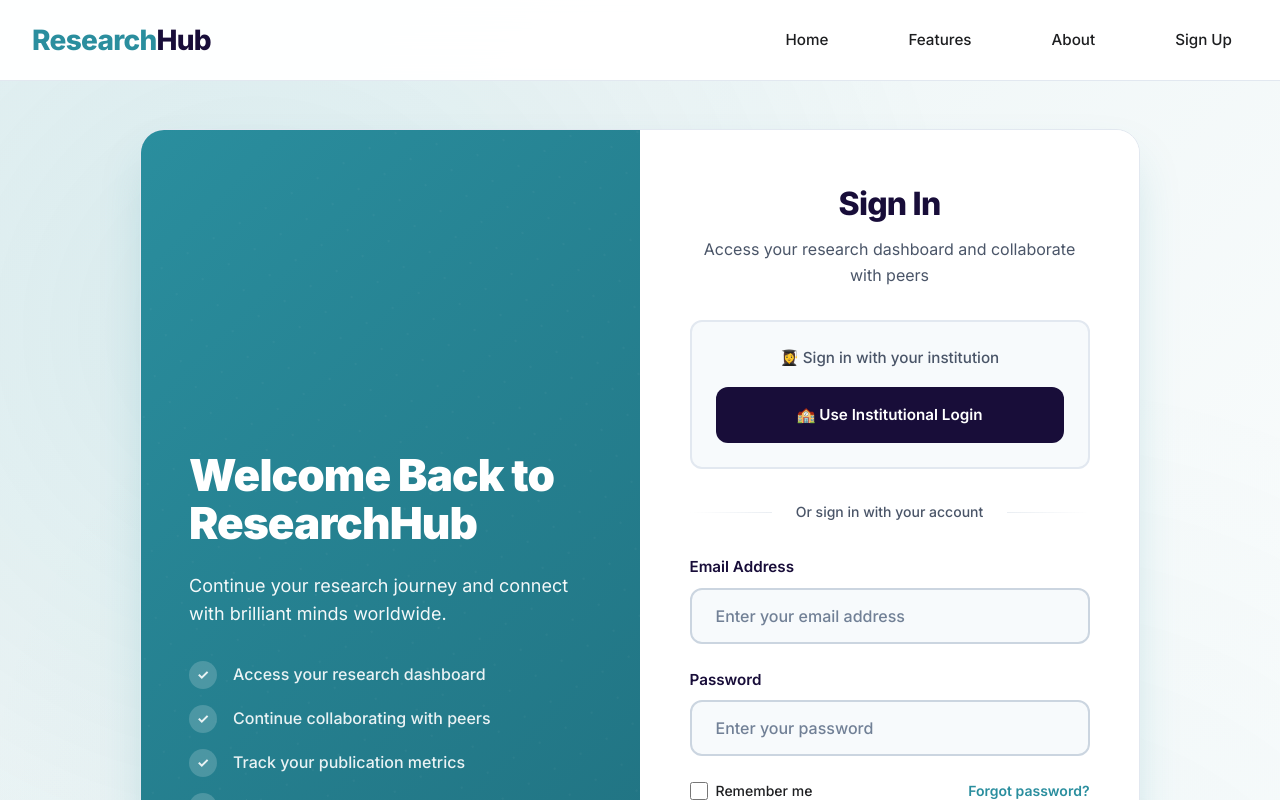
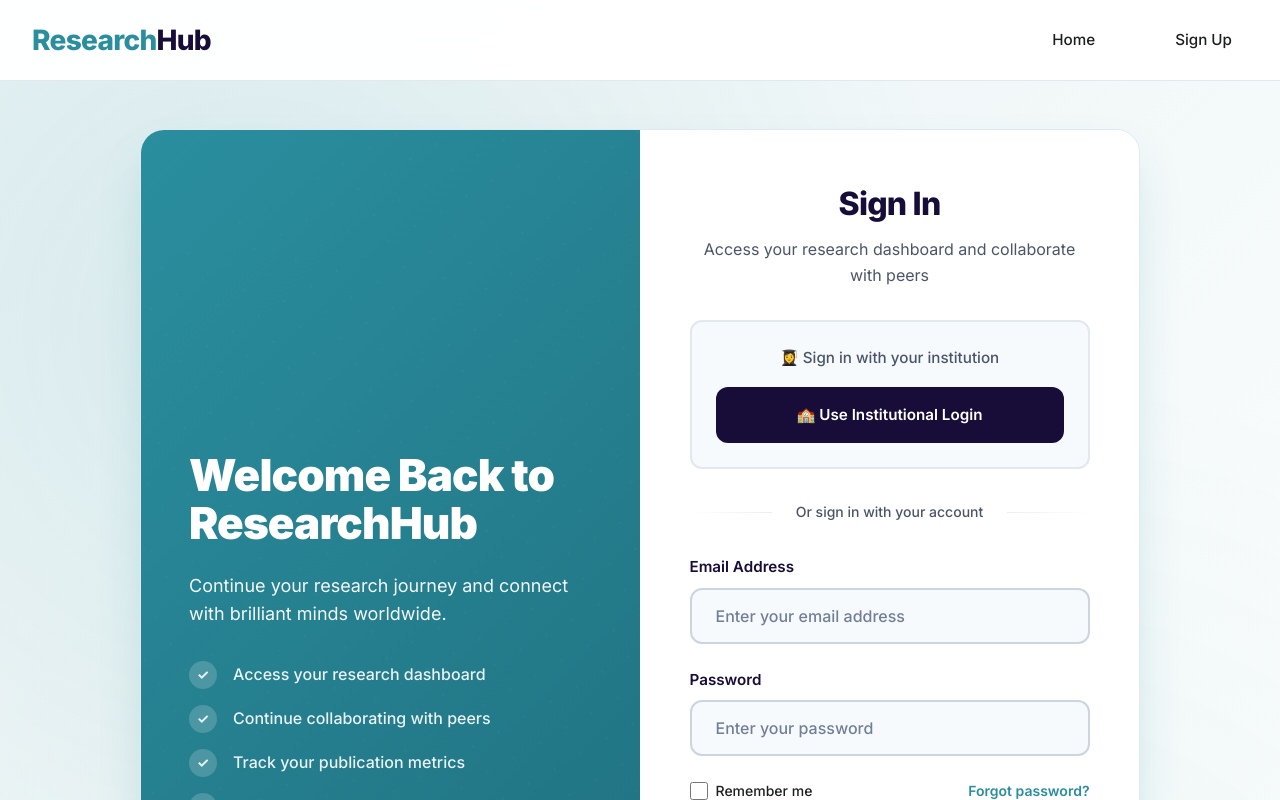
Before and after one commit to hma26/rdt, a plain HTML site: page login.html in a window 1280 px wide. Shown: the top 800 px of the page. Drawn offline with Linux system fonts and the light colour scheme.

Commit message:
Update login.html

```diff
--- a/login.html
+++ b/login.html
@@ -14,8 +14,7 @@
       <a href="index.html" class="logo">Research<span>Hub</span></a>
       <div class="nav-links">
         <a href="index.html">Home</a>
-        <a href="#features">Features</a>
-        <a href="#about">About</a>
+
         <a href="signup.html">Sign Up</a>
       </div>
     </div>
```
